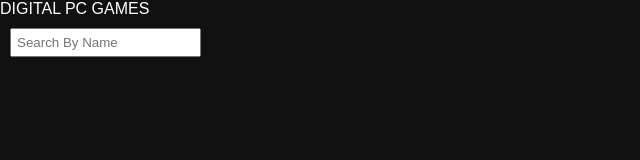
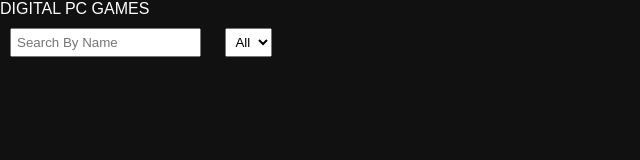
Before and after one commit to Felix-kariukiiii/phase-1-project, a plain HTML site: page index.html in a window 1280 px wide. Shown: the whole page, without its empty margins (0-640 px from the left). Drawn offline with Linux system fonts and the light colour scheme; no server answers.

Commit message:
filtes all pc games on the page

```diff
--- a/index.html
+++ b/index.html
@@ -9,6 +9,8 @@
 <body>
     <div id="header">DIGITAL PC GAMES</div>
     <input type="text" id="search-input" placeholder="Search By Name">
+    <select id="filter-select">
+        <option value="all">All</option>
 
     <script src="index.js"></script>
 </body>
```
